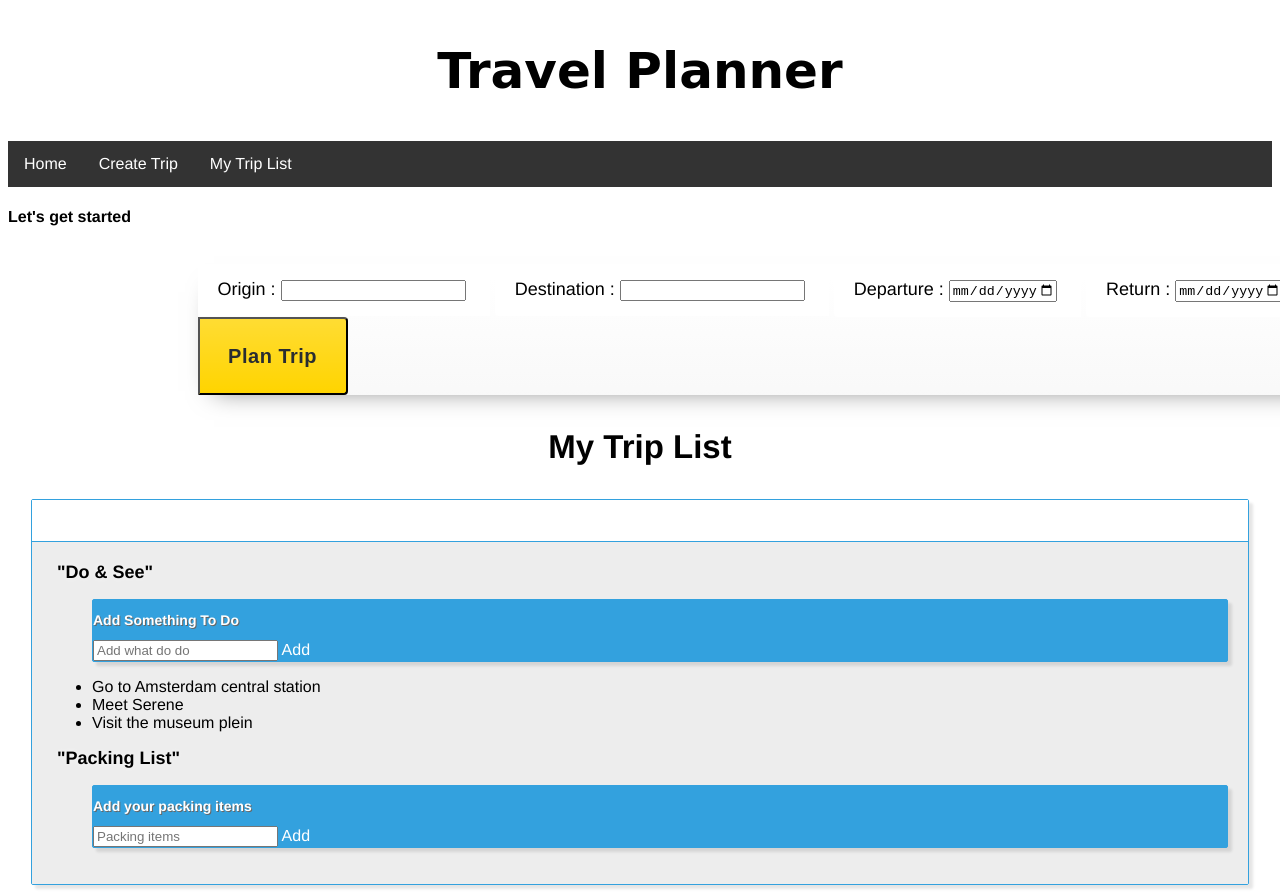
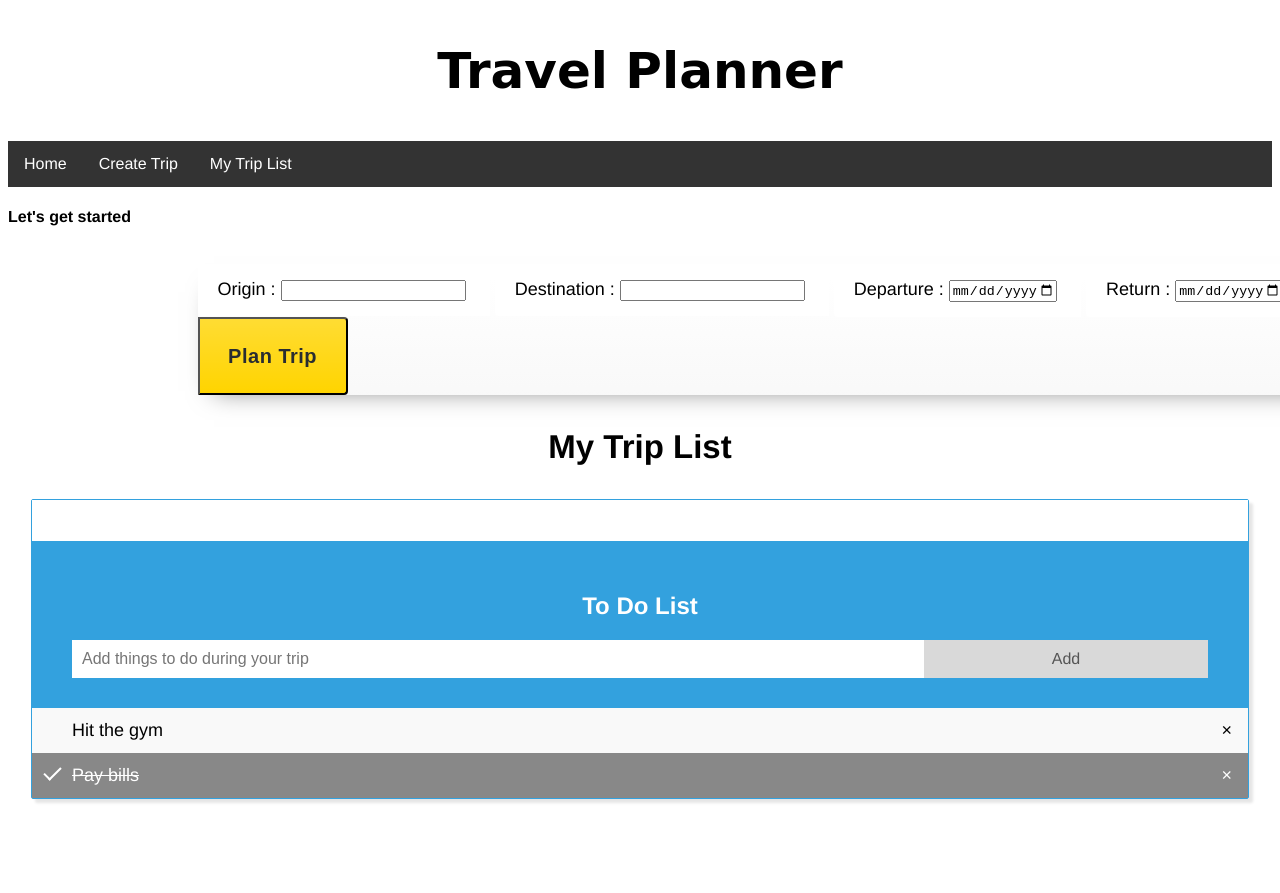
Before and after one commit to jamiekim828/travel-app, a website built with webpack: page src/client/views/index.html in a window 1280 px wide. Shown: the top 893 px of the page. After the commit the page ends 807 px from the top, so only its background shows below. Built offline with nearby package versions, Linux system fonts and the light colour scheme.

Commit message:
todo list work

```diff
--- a/src/client/index.js
+++ b/src/client/index.js
@@ -1,4 +1,4 @@
-import { performAction } from './js/app';
+import { performAction, newElement } from './js/app';
 
 import './styles/base.scss';
 import './styles/main.scss';
@@ -6,3 +6,4 @@ import './styles/main.scss';
 // console.log('this is index.js from Client');
 
 export { performAction };
+export { newElement };
--- a/src/client/js/app.js
+++ b/src/client/js/app.js
@@ -132,14 +132,74 @@ const updateUI = async () => {
   }
 };
 
-document.getElementById('addbutton').addEventListener('click', addList);
+// -----------------------------------------
 
-function addList(e) {
-  console.log('e', e);
+// Create a "close" button and append it to each list item
+var thisUL = document.getElementById('myUL');
+var myNodelist = thisUL.getElementsByTagName('LI');
+var i;
+for (i = 0; i < myNodelist.length; i++) {
+  var span = document.createElement('SPAN');
+  var txt = document.createTextNode('\u00D7');
+  span.className = 'close';
+  span.appendChild(txt);
+  myNodelist[i].appendChild(span);
 }
+
+// Click on a close button to hide the current list item
+var close = document.getElementsByClassName('close');
+var i;
+for (i = 0; i < close.length; i++) {
+  close[i].onclick = function() {
+    var div = this.parentElement;
+    div.style.display = 'none';
+  };
+}
+
+// Add a "checked" symbol when clicking on a list item
+var list = document.getElementById('myUL');
+list.addEventListener(
+  'click',
+  function(ev) {
+    if (ev.target.tagName === 'LI') {
+      ev.target.classList.toggle('checked');
+    }
+  },
+  false
+);
+
+// Create a new list item when clicking on the "Add" button
+function newElement() {
+  var li = document.createElement('li');
+  var inputValue = document.getElementById('myInput').value;
+  var t = document.createTextNode(inputValue);
+  li.appendChild(t);
+  if (inputValue === '') {
+    alert('You must write something!');
+  } else {
+    document.getElementById('myUL').appendChild(li);
+  }
+  document.getElementById('myInput').value = '';
+
+  var span = document.createElement('SPAN');
+  var txt = document.createTextNode('\u00D7');
+  span.className = 'close';
+  span.appendChild(txt);
+  li.appendChild(span);
+
+  for (i = 0; i < close.length; i++) {
+    close[i].onclick = function() {
+      var div = this.parentElement;
+      div.style.display = 'none';
+    };
+  }
+}
+
+document.getElementById('todoadd').addEventListener('click', newElement);
 
 function generateNewTrip() {}
 
 function removeTrip() {}
 
 export { performAction };
+export { newElement };
--- a/src/client/styles/main.scss
+++ b/src/client/styles/main.scss
@@ -139,97 +139,128 @@ footer {
 }
 
 .trip_plans {
-  display: block;
-  overflow: auto;
-  padding: 20px;
-  background: rgba(235, 235, 235, 0.87);
-  font-size: 100%;
-  font-weight: normal;
-  vertical-align: baseline;
+  // display: block;
+  // overflow: auto;
+  // padding: 20px;
+  // background: rgba(235, 235, 235, 0.87);
+  // font-size: 100%;
+  // font-weight: normal;
+  // vertical-align: baseline;
+  // box-sizing: border-box;
+
+  /* Include the padding and border in an element's total width and height */
+  * {
     box-sizing: border-box;
+  }
 
-  .activities {
+  /* Remove margins and padding from the list */
+  ul {
     margin: 0;
     padding: 0;
-    border: 0;
-    font-size: 100%;
-    font-weight: normal;
-    vertical-align: baseline;
-    background: transparent;
-    box-sizing: border-box;
-
-    .plans-c {
-      width: 50%;
-      position: relative;
-      min-height: 1px;
-      padding: 0 10px 10px 10px;
-      float: left;
-      display: inline-block;
   }
 
-    h4 {
-      margin-bottom: 20px;
-      color: #000;
-      text-shadow: 0px 0px 6px rgba(255, 255, 255, 0.7);
+  /* Style the list items */
+  ul li {
+    cursor: pointer;
+    position: relative;
+    list-style: none;
+    padding: 12px 8px 12px 40px;
+    background: #eee;
     font-size: 18px;
-      font-weight: 600;
-      line-height: 21px;
-      margin: 0 0 0px;
-      display: inline-block;
+    transition: 0.2s;
+
+    /* make the list items unselectable */
+    -webkit-user-select: none;
+    -moz-user-select: none;
+    -ms-user-select: none;
+    user-select: none;
   }
 
-    .act {
-      font-size: 60%;
-      vertical-align: 3px;
-      display: inline-block;
-      font: normal normal normal 14px/1 FontAwesome;
-      text-rendering: auto;
-      -webkit-font-smoothing: antialiased;
+  /* Set all odd list items to a different color (zebra-stripes) */
+  ul li:nth-child(odd) {
+    background: #f9f9f9;
   }
 
-    ul {
-      list-style-type: none;
-      display: block;
-      margin-block-start: 1em;
-      margin-block-end: 1em;
-      margin-inline-start: 0px;
-      margin-inline-end: 0px;
-      padding-inline-start: 40px;
+  /* Darker background-color on hover */
+  ul li:hover {
+    background: #ddd;
   }
 
-    .add_item {
-      border: 1px solid;
-      border-color: rgba(51, 161, 222, 1);
+  /* When clicked on, add a background color and strike out text */
+  ul li.checked {
+    background: #888;
     color: #fff;
-      border-radius: 2px;
-      background: #33a1de;
-      box-shadow: rgba(0, 0, 0, 0.1) 4px 4px 3px;
-      list-style-type: none;
+    text-decoration: line-through;
   }
 
-    .drop {
-      font-weight: 600;
-      text-shadow: 1px 1px 0 #666 !important;
-      margin: 12px 0px !important;
-      font-size: 14px;
-      line-height: 16px;
-      display: inline-block;
+  /* Add a "checked" mark when clicked on */
+  ul li.checked::before {
+    content: '';
+    position: absolute;
+    border-color: #fff;
+    border-style: solid;
+    border-width: 0 2px 2px 0;
+    top: 10px;
+    left: 16px;
+    transform: rotate(45deg);
+    height: 15px;
+    width: 7px;
+  }
+
+  /* Style the close button */
+  .close {
+    position: absolute;
+    right: 0;
+    top: 0;
+    padding: 12px 16px 12px 16px;
+  }
+
+  .close:hover {
+    background-color: #33a1de;
+    color: white;
+  }
+
+  /* Style the header */
+  .header {
+    background-color: #33a1de;
+    padding: 30px 40px;
+    color: white;
+    text-align: center;
+  }
+
+  /* Clear floats after the header */
+  .header:after {
+    content: '';
+    display: table;
+    clear: both;
+  }
+
+  /* Style the input */
+  input {
+    margin: 0;
+    border: none;
+    border-radius: 0;
+    width: 75%;
+    padding: 10px;
+    float: left;
+    font-size: 16px;
+  }
+
+  /* Style the "Add" button */
+  .addBtn {
+    padding: 10px;
+    width: 25%;
+    background: #d9d9d9;
+    color: #555;
+    float: left;
+    text-align: center;
+    font-size: 16px;
+    cursor: pointer;
+    transition: 0.3s;
+    border-radius: 0;
+  }
+
+  .addBtn:hover {
+    background-color: #bbb;
   }
 }
-}
-
-// .trip_hoofd {
-//   display: flex;
-//   align-items: stretch;
-//   background-color: #f1f1f1;
-
-//   .div {
-//     background-color: DodgerBlue;
-//     color: white;
-//     width: 300px;
-//     margin: 10px;
-//     text-align: center;
-//     line-height: 75px;
-//     font-size: 30px;
-//   }
-// }
--- a/src/client/views/index.html
+++ b/src/client/views/index.html
@@ -90,81 +90,21 @@
                 </div>
               </div>
             </div>
+
             <div class="trip_plans">
-              <div class="plans-c">
-                <div class="activities">
-                  <h4>
-                    <span class="act"></span>
-                    "Do & See"
-                  </h4>
-                  <ul>
-                    <li class="add_item" id="add_item">
-                      <div class="add_header">
-                        <p class="drop">Add Something To Do</p>
-                        <span class="fa_plus drop"></span>
-                      </div>
-                      <div class="todo">
-                        <form class="todo_custom">
-                          <input
-                            type="text"
-                            name="name"
-                            id="myInput"
-                            placeholder="Add what do do"
-                          />
-                          <span
-                            onclick="newElement()"
-                            class="fa-right"
-                            id="addbutton"
-                            >Add</span
-                          >
-                          <!-- <button type="submit" class="fa-right" id="addbutton">
-                            Add
-                          </button> -->
-                        </form>
-                      </div>
-                    </li>
-                  </ul>
-                </div>
-                <ul id="myUL">
-                  <li class="checked">Go to Amsterdam central station</li>
-                  <li>Meet Serene</li>
-                  <li>Visit the museum plein</li>
-                </ul>
+              <div id="myDIV" class="header">
+                <h2>To Do List</h2>
+                <input type="text" id="myInput" placeholder="Add things to do during your trip">
+                <span onclick="newElement()" id="todoadd" class="addBtn">Add</span>
               </div>
-              <div class="plans-c">
-                <div class="activities">
-                  <h4>
-                    <span class="act"></span>
-                    "Packing List"
-                  </h4>
-                  <ul>
-                    <li class="add_item" id="add_item">
-                      <div class="add_header">
-                        <p class="drop">Add your packing items</p>
-                        <span class="fa_plus drop"></span>
-                      </div>
-                      <div class="todo">
-                        <form class="todo_custom">
-                          <input
-                            type="text"
-                            name="name"
-                            id="myInput"
-                            placeholder="Packing items"
-                          />
-                          <span
-                            onclick="newElement()"
-                            class="fa-right"
-                            id="addbutton"
-                            >Add</span
-                          >
-                          <!-- <button type="submit" class="fa-right" id="addbutton">
-                            Add
-                          </button> -->
-                        </form>
-                      </div>
-                    </li>
-                  </ul>
-                </div>
+
+              <ul id="myUL">
+                <li>Hit the gym</li>
+                <li class="checked">Pay bills</li>
+
+              </ul>
+            </div>
+
               </div>
             </div>
           </div>
```
Lines whose indentation alone changed are shown as unchanged.
